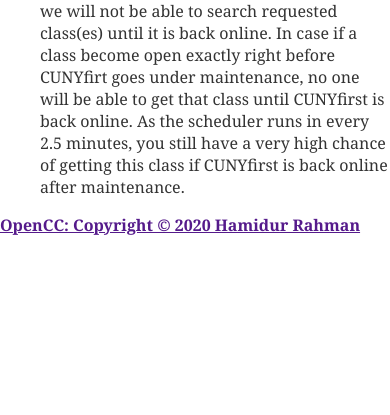
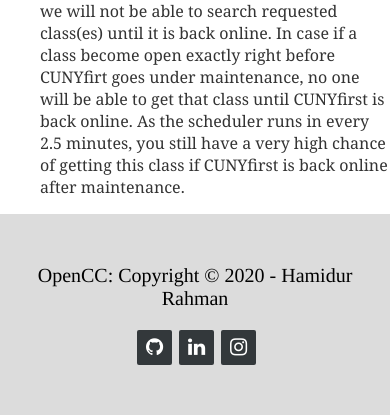
Before and after one commit to HamidurRahman1/OpenCC, a Flask app: page /FAQs.html in a window 390 px wide. Shown: the part 1400-1815 px from the top of the page. Before the commit the page ends 1635 px from the top, so only its background shows below. Run offline with Flask 2, Linux system fonts and the light colour scheme; parts of the project's set-up code (start-up, migrations or seed data) failed here and were passed over; some libraries are stand-ins or nearby versions.

Commit message:
removed unused script

```diff
--- a/static/css/style.css
+++ b/static/css/style.css
@@ -1,3 +1,5 @@
+
+@import url(https://cdnjs.cloudflare.com/ajax/libs/font-awesome/4.7.0/css/font-awesome.min.css);
 
 /* style applies to all : start */
 body {
@@ -197,3 +199,57 @@ nav a:hover {
     background-color: #2E8B57;
 }
 /* request.html styling : end */
+
+/* footer.html styling : start */
+.footer {
+    background-color: #DCDCDC;
+    box-shadow: 0 8px 8px 0 rgba(0, 0, 0, 0.12);
+    box-sizing: border-box;
+    width: 100%;
+    text-align: left;
+    font: normal 16px times;
+    padding: 30px 30px;
+}
+
+.footer .footer-left p {
+    color: black;
+    font-size: 20px;
+}
+
+.footer .footer-right {
+    float: right;
+    margin-top: 6px;
+    width: 180px;
+}
+
+.footer .footer-right a {
+    display: inline-block;
+    width: 35px;
+    height: 35px;
+    background-color: #33383b;
+    border-radius: 2px;
+    font-size: 20px;
+    color: #ffffff;
+    text-align: center;
+    line-height: 35px;
+    margin-left: 3px;
+    transition:all .25s;
+}
+
+.footer .footer-right a:hover{transform:scale(1.1); -webkit-transform:scale(1.1);}
+
+.footer p.footer-links a:hover{text-decoration:underline;}
+
+@media (max-width: 600px) {
+    .footer .footer-left, .footer .footer-right {
+        text-align: center;
+    }
+    .footer .footer-right {
+        float: none;
+        margin: 0 auto 20px;
+    }
+    .footer .footer-left p.footer-links {
+        line-height: 1.8;
+    }
+}
+/* footer.html styling : end */
--- a/static/script/main.js
+++ /dev/null
@@ -1,14 +0,0 @@
-
-let subject_codes_to_sub_lists = null
-
-function add_request()
-{
-    // if (subject_codes_to_sub_lists == null)
-    //     subject_codes_to_sub_lists = JSON.parse(document.getElementById("subs").innerText)
-
-    // for (let key of Object.keys(subject_codes_to_sub_lists)) {
-    //     console.log(key + " -> " + Object.values(subject_codes_to_sub_lists[key])[0])
-    // }
-
-
-}
--- a/templates/footer.html
+++ b/templates/footer.html
@@ -4,15 +4,20 @@
     <meta charset="UTF-8"/>
     <link rel="stylesheet" href="../static/css/style.css" type="text/css">
     <link rel="icon" href="https://iconarchive.com/download/i79674/martz90/hex/messages-2.ico" type="image/x-icon">
-    <script src="../static/script/main.js" charset="utf-8" type="text/javascript"></script>
     <meta name="viewport" content="width=device-width, initial-scale=1.0"/>
     <title>{{title}}</title>
 </head>
 <body>
-<footer>
-    <div class="copyright">
-        <a href="" target="_blank"><strong>OpenCC: Copyright © 2020  Hamidur Rahman</strong></a>
-    </div>
-</footer>
+    <footer class="footer">
+        <div class="footer-left">
+            <p>OpenCC: Copyright © 2020 - Hamidur Rahman</p>
+        </div>
+
+        <div class="footer-right">
+            <a href="https://github.com/HamidurRahman1" target="_blank"><i class="fa fa-github"></i></a>
+            <a href="https://www.linkedin.com/in/hamidurrahman1/" target="_blank"><i class="fa fa-linkedin"></i></a>
+            <a href="https://www.instagram.com/_http_417/" target="_blank"><i class="fa fa-instagram"></i></a>
+        </div>
+    </footer>
 </body>
 </html>
--- a/templates/header.html
+++ b/templates/header.html
@@ -4,7 +4,6 @@
     <meta charset="UTF-8"/>
     <link rel="stylesheet" href="../static/css/style.css" type="text/css">
     <link rel="icon" href="https://iconarchive.com/download/i79674/martz90/hex/messages-2.ico" type="image/x-icon">
-    <script src="../static/script/main.js" charset="utf-8" type="text/javascript"></script>
     <meta name="viewport" content="width=device-width, initial-scale=1.0"/>
     <title>{{title}}</title>
 </head>
--- a/templates/index.html
+++ b/templates/index.html
@@ -4,7 +4,6 @@
   <meta charset="UTF-8"/>
   <link rel="stylesheet" href="../static/css/style.css" type="text/css">
   <link rel="icon" href="https://iconarchive.com/download/i79674/martz90/hex/messages-2.ico" type="image/x-icon">
-  <script src="../static/script/main.js" charset="utf-8" type="text/javascript"></script>
   <meta name="viewport" content="width=device-width, initial-scale=1.0"/>
   <title>{{title}}</title>
 </head>
--- a/templates/request.html
+++ b/templates/request.html
@@ -4,7 +4,6 @@
     <meta charset="UTF-8"/>
     <link rel="stylesheet" href="../static/css/style.css" type="text/css">
     <link rel="icon" href="https://iconarchive.com/download/i79674/martz90/hex/messages-2.ico" type="image/x-icon">
-    <script src="../static/script/main.js" charset="utf-8" type="text/javascript"></script>
     <meta name="viewport" content="width=device-width, initial-scale=1.0"/>
     <title>{{title}}</title>
 </head>
```
